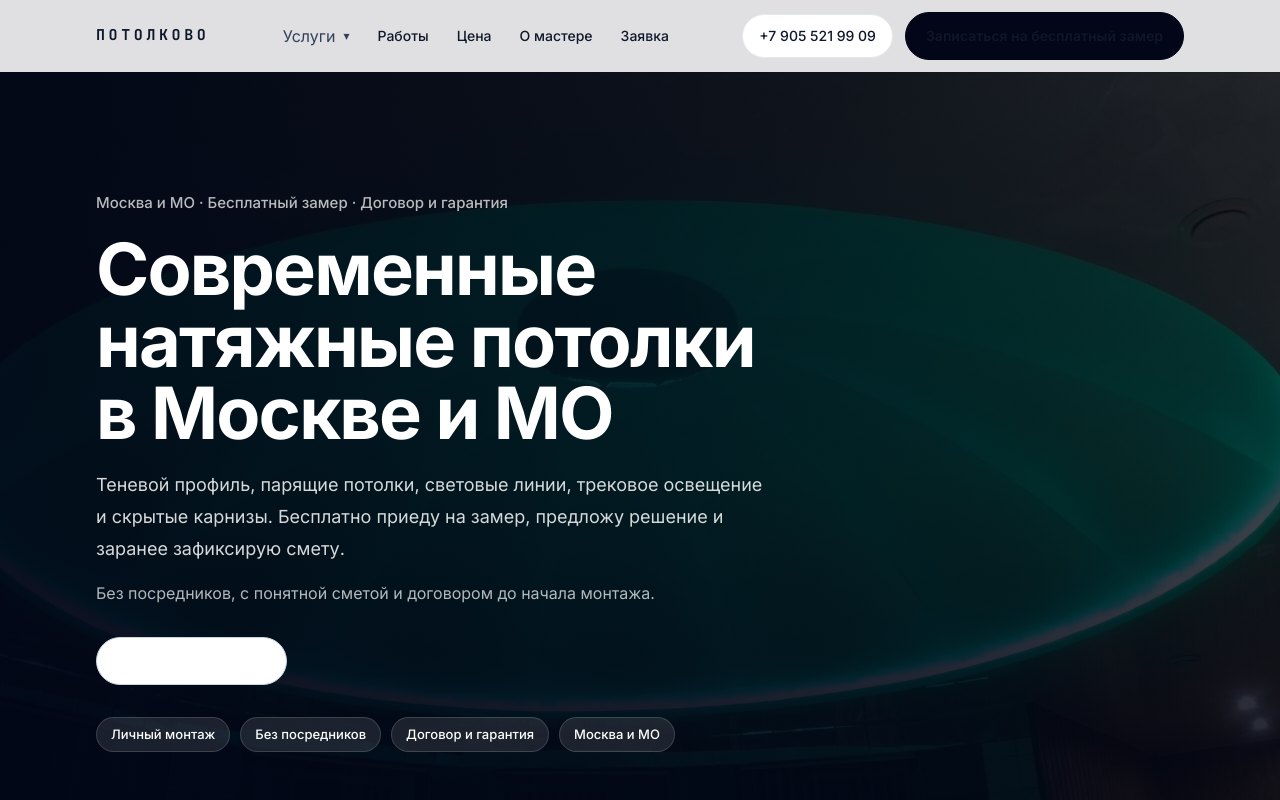
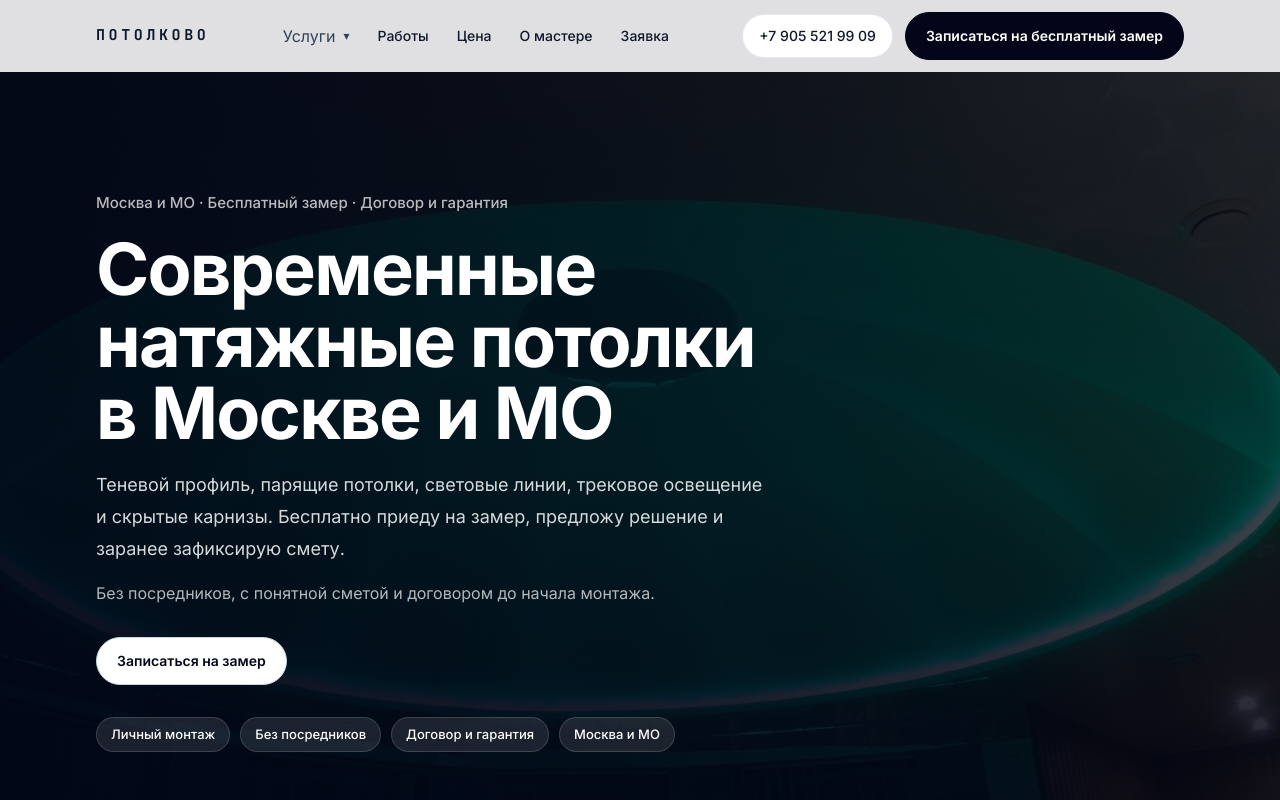
Before and after one commit to svladimirtsk-crypto/nextjs-potolkovo, a Next.js app: page / in a window 1280 px wide. Shown: the top 800 px of the page. Built offline with nearby package versions, Linux system fonts and the light colour scheme.

Commit message:
Update button.tsx

```diff
--- a/components/ui/button.tsx
+++ b/components/ui/button.tsx
@@ -24,12 +24,26 @@ type ButtonProps = ButtonAsButtonProps | ButtonAsLinkProps;
 function getVariantClasses(variant: ButtonVariant) {
   switch (variant) {
     case "secondary":
-      return "border border-slate-300 bg-white text-slate-950 hover:border-slate-950 hover:bg-slate-50";
+      return [
+        "border border-slate-300 bg-white",
+        "!text-slate-950",
+        "hover:border-slate-950 hover:bg-slate-50",
+      ].join(" ");
+
     case "ghost":
-      return "border border-transparent bg-transparent text-slate-950 hover:bg-slate-100";
+      return [
+        "border border-transparent bg-transparent",
+        "!text-slate-950",
+        "hover:bg-slate-100",
+      ].join(" ");
+
     case "primary":
     default:
-      return "border border-slate-950 bg-slate-950 text-white hover:border-slate-800 hover:bg-slate-800";
+      return [
+        "border border-slate-950 bg-slate-950",
+        "!text-white",
+        "hover:border-slate-800 hover:bg-slate-800",
+      ].join(" ");
   }
 }
 
@@ -43,10 +57,10 @@ export function Button(props: ButtonProps) {
   const baseClassName = [
     "inline-flex min-h-12 items-center justify-center rounded-full px-5 py-3 text-sm font-semibold",
     "transition-colors",
-    // чтобы иконки/вложенные элементы не тащили свой цвет
-    "[&_span]:text-inherit [&_svg]:text-inherit [&_svg]:fill-current",
     "focus-visible:outline-none focus-visible:ring-2 focus-visible:ring-blue-600 focus-visible:ring-offset-2",
     "disabled:pointer-events-none disabled:opacity-60",
+    // важно: чтобы вложенные элементы (span/svg) не тащили свой цвет
+    "[&_span]:!text-inherit [&_svg]:!text-inherit [&_svg]:fill-current",
     getVariantClasses(variant),
     props.className ?? "",
   ]
@@ -64,9 +78,9 @@ export function Button(props: ButtonProps) {
   return (
     <button
       type={props.type ?? "button"}
+      className={baseClassName}
       onClick={props.onClick}
       disabled={props.disabled}
-      className={baseClassName}
     >
       {props.children}
     </button>
```
